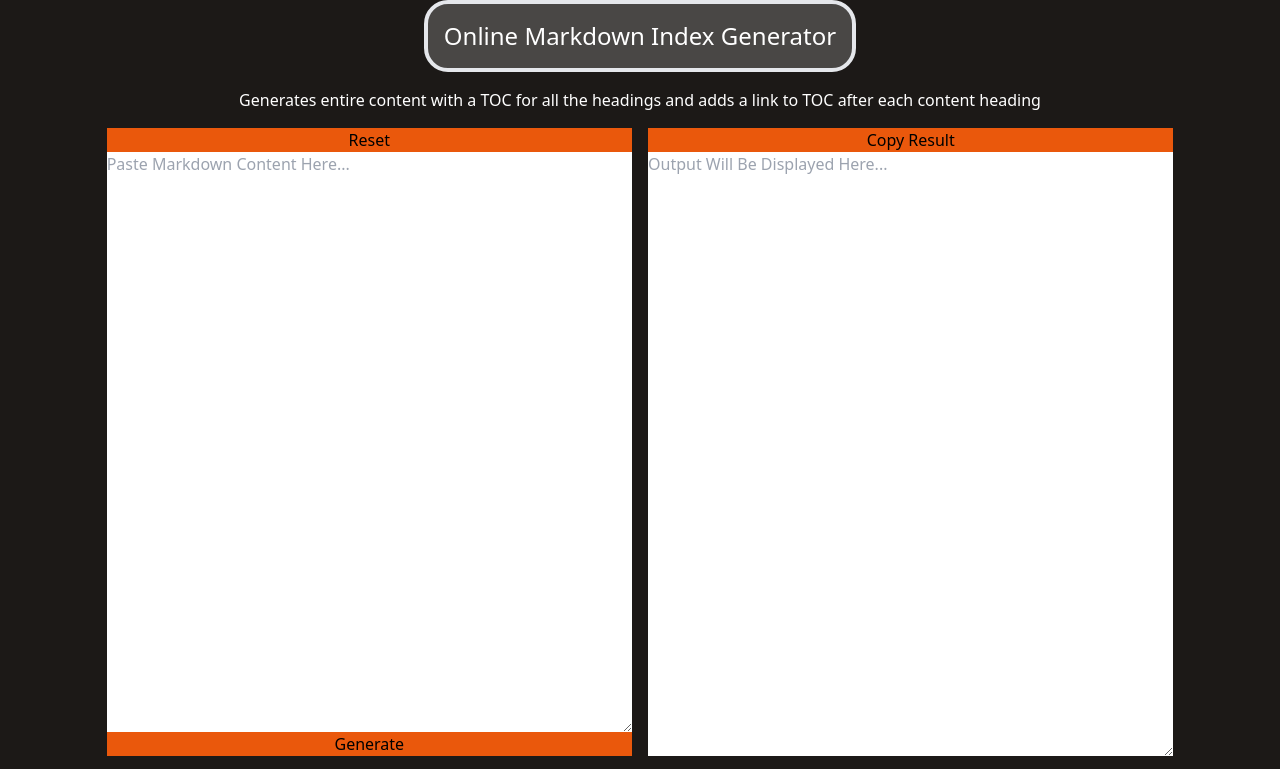
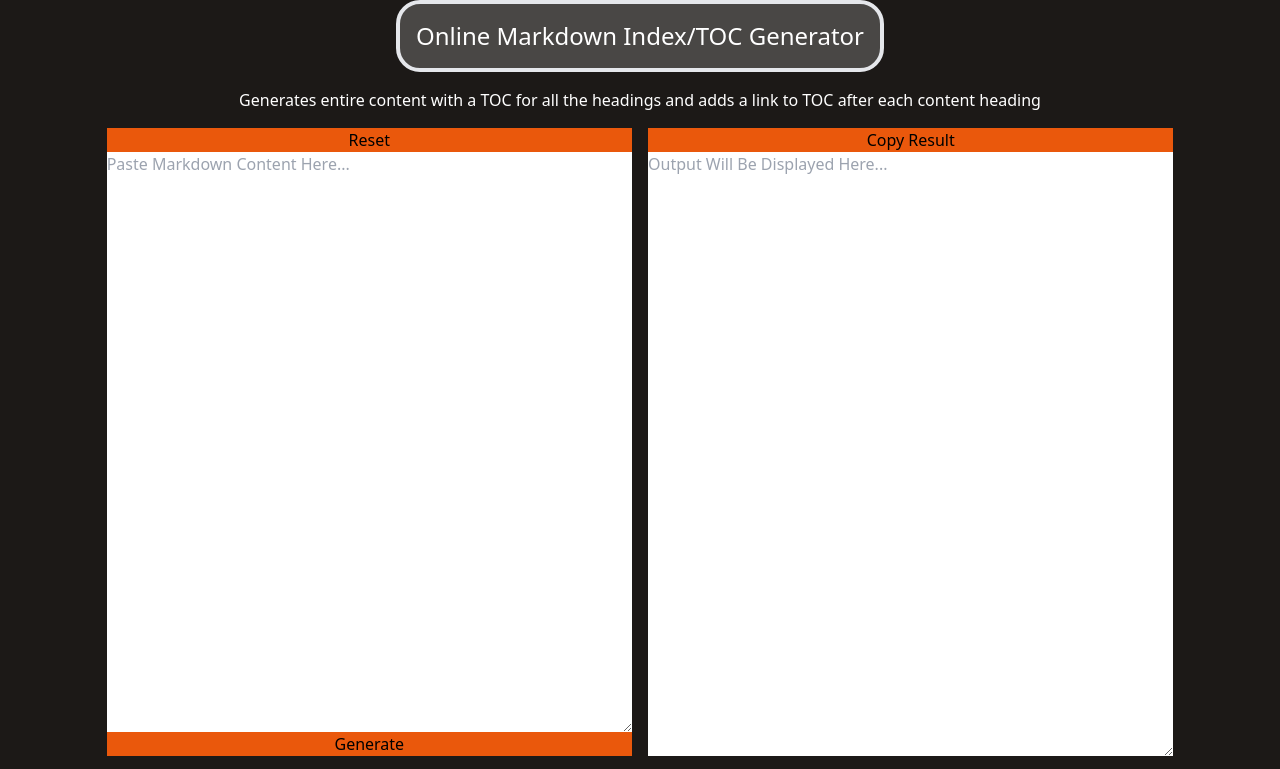
Before and after one commit to xmp-er/Markdown-index, a plain HTML site: page index.html in a window 1280 px wide. Shown: the top 769 px of the page. Drawn offline with nearby package versions, Linux system fonts and the light colour scheme.

Commit message:
Update index.html

```diff
--- a/index.html
+++ b/index.html
@@ -14,7 +14,7 @@
 </head>
 <body>
   <div class="bg-stone-900 h-screen w-screen text-white flex flex-col items-center justify-stretch gap-4">
-    <div class="box-border p-4 border-4 bg-white bg-opacity-20 rounded-3xl text-2xl text-center">Online Markdown Index Generator</div>
+    <div class="box-border p-4 border-4 bg-white bg-opacity-20 rounded-3xl text-2xl text-center">Online Markdown Index/TOC Generator</div>
     <h3>Generates entire content with a TOC for all the headings and adds a link to TOC after each content heading</h3>
     <div class="text-black flex gap-4 w-5/6 h-5/6 content ">
       <!-- input -->
```
